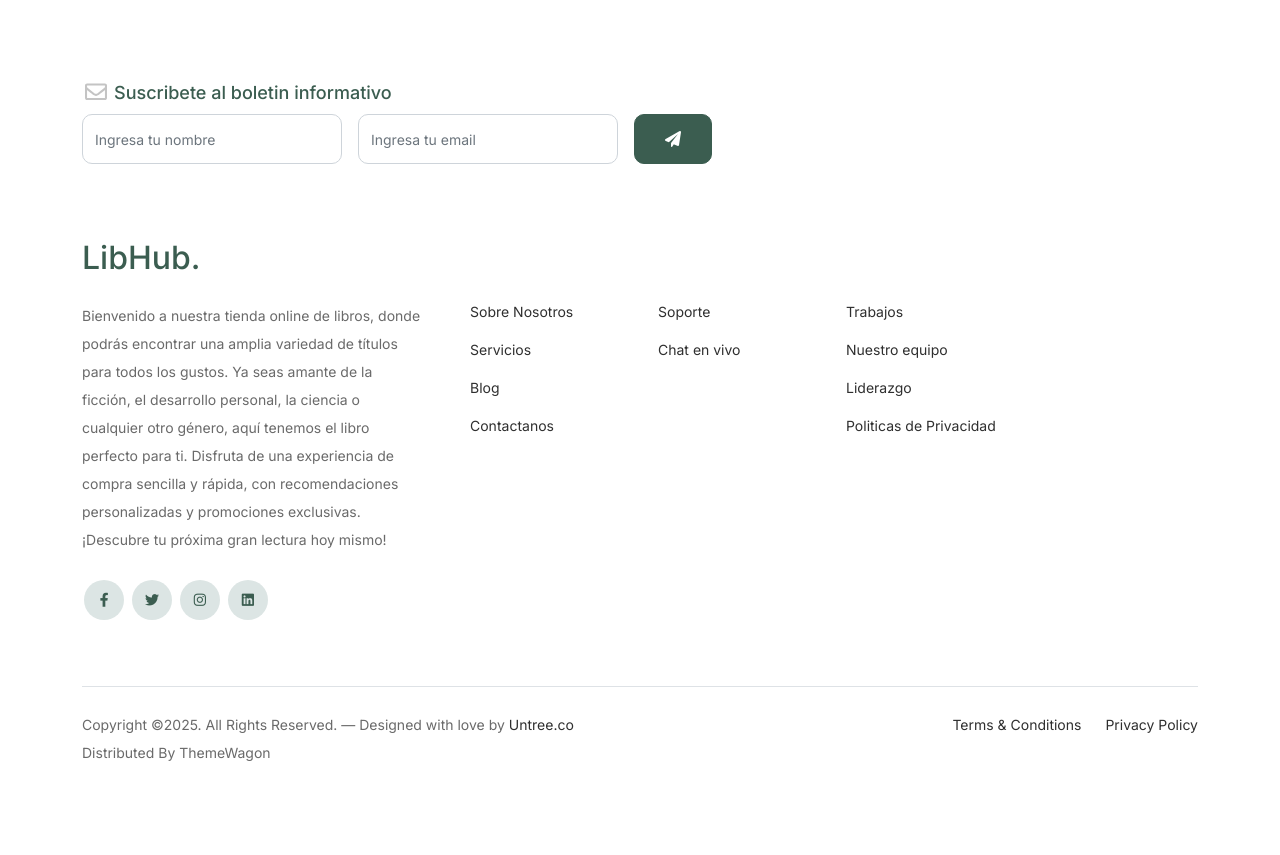
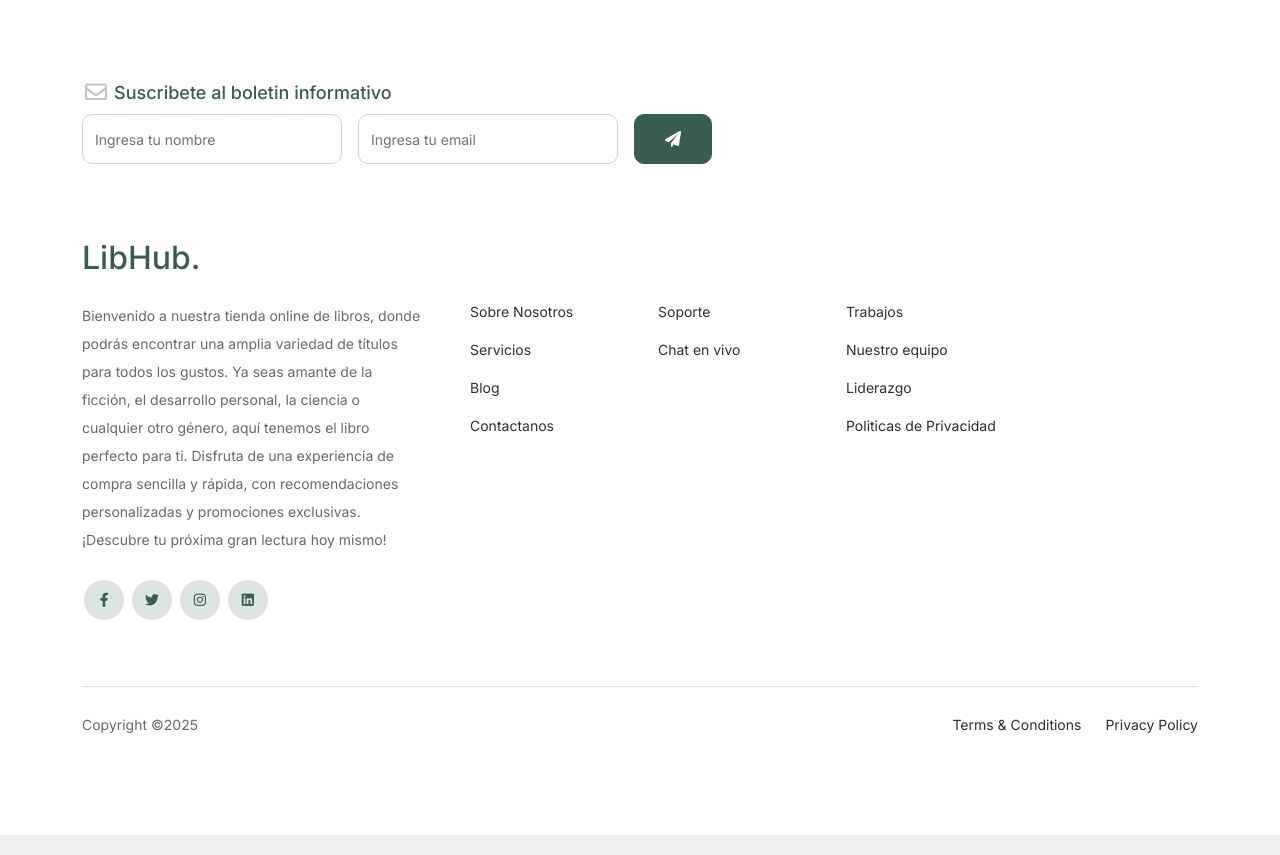
Before and after one commit to aldehir07/php-web-libros, a PHP site: page / in a window 1280 px wide. Shown: the part 4548-5403 px from the top of the page. Run offline with PHP 8.4, Linux system fonts and the light colour scheme.

Commit message:
Actualizando la pagina

```diff
--- a/web_libros/index.php
+++ b/web_libros/index.php
@@ -1,10 +1,4 @@
-<!-- /*
-* Bootstrap 5
-* Template Name: Furni
-* Template Author: Untree.co
-* Template URI: https://untree.co/
-* License: https://creativecommons.org/licenses/by/3.0/
-*/ -->
+
 <!doctype html>
 <html lang="en">
 <head>
@@ -21,7 +15,7 @@
 		<link href="https://cdnjs.cloudflare.com/ajax/libs/font-awesome/6.0.0-beta3/css/all.min.css" rel="stylesheet">
 		<link href="css/tiny-slider.css" rel="stylesheet">
 		<link href="css/style.css" rel="stylesheet">
-		<title>Furni Free Bootstrap 5 Template for Furniture and Interior Design Websites by Untree.co </title>
+		<title>Libhub.</title>
 	</head>
 
 	<body>
@@ -507,7 +501,7 @@
 				<div class="border-top copyright">
 					<div class="row pt-4">
 						<div class="col-lg-6">
-							<p class="mb-2 text-center text-lg-start">Copyright &copy;<script>document.write(new Date().getFullYear());</script>. All Rights Reserved. &mdash; Designed with love by <a href="https://untree.co">Untree.co</a> Distributed By <a hreff="https://themewagon.com">ThemeWagon</a>  <!-- License information: https://untree.co/license/ -->
+							<p class="mb-2 text-center text-lg-start">Copyright &copy;<script>document.write(new Date().getFullYear());</script></a>
             </p>
 						</div>
 
```
Also changed, not shown: web_libros/about.html (+1 -7 lines), web_libros/contact.html (+1 -7 lines).
